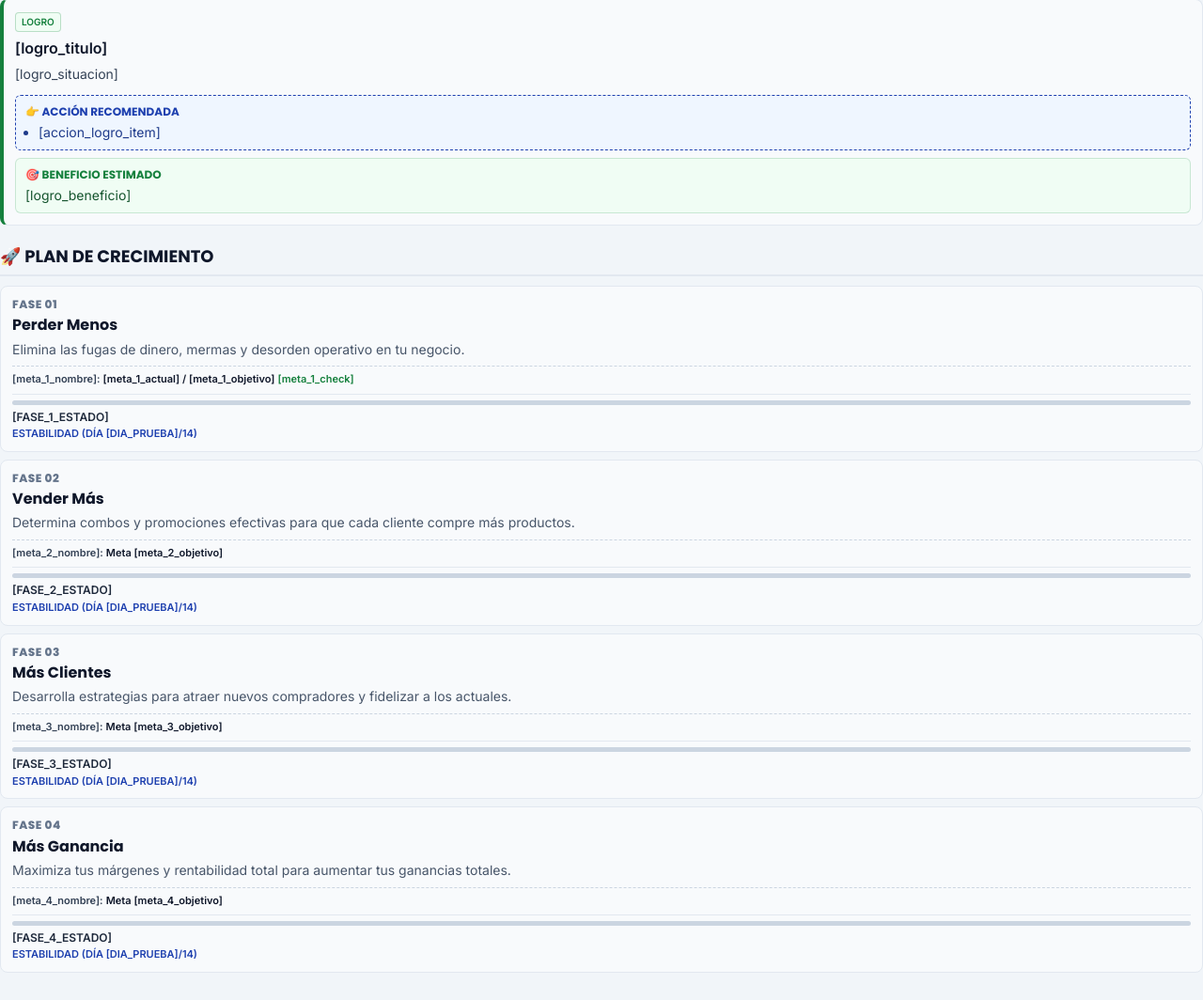
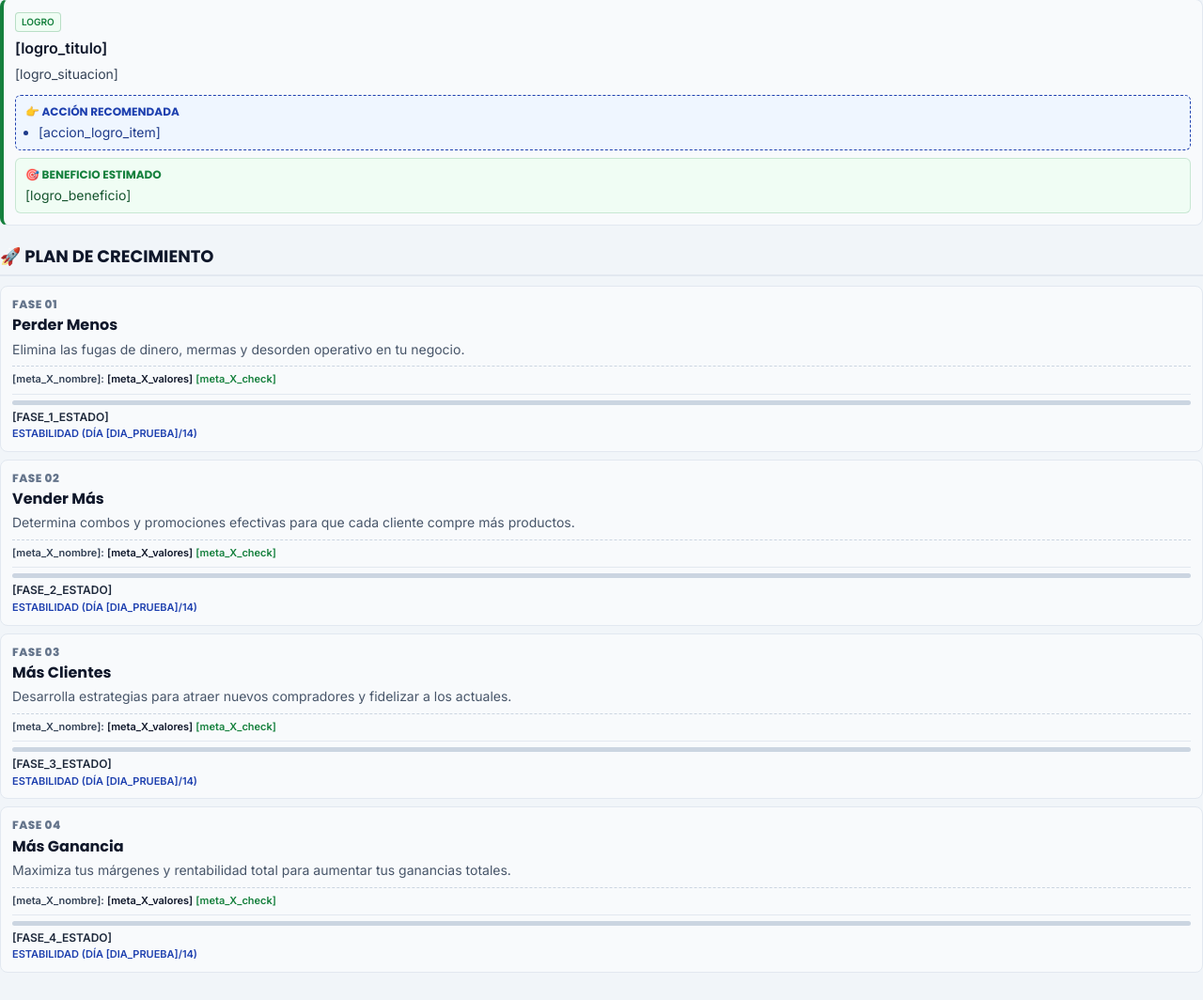
Before and after one commit to josuewriter-web/fino_v2, a Python web app: template templates/template_diario.html in a window 1280 px wide. Shown: the part 2303-3367 px from the top of the page at 94% size. Run offline with Jinja, Linux system fonts and the light colour scheme; the template is opened without the code that fills it, so the values that code supplies are empty.

Commit message:
Update template_diario.html

```diff
--- a/templates/template_diario.html
+++ b/templates/template_diario.html
@@ -530,9 +530,9 @@
                     <div class="evo-metas-box">
                         <!-- [LOOP_METAS_FASE_1_INICIO] -->
                         <div class="evo-meta-item">
-                            <span class="evo-meta-label">[meta_1_nombre]:</span>
-                            <span class="evo-meta-val">[meta_1_actual] / [meta_1_objetivo]</span>
-                            <span class="evo-meta-ok">[meta_1_check]</span>
+                            <span class="evo-meta-label">[meta_X_nombre]:</span>
+                            <span class="evo-meta-val">[meta_X_valores]</span>
+                            <span class="evo-meta-ok">[meta_X_check]</span>
                         </div>
                         <!-- [LOOP_METAS_FASE_1_FIN] -->
                     </div>
@@ -558,8 +558,9 @@
                     <div class="evo-metas-box">
                         <!-- [LOOP_METAS_FASE_2_INICIO] -->
                         <div class="evo-meta-item">
-                            <span class="evo-meta-label">[meta_2_nombre]:</span>
-                            <span class="evo-meta-val">Meta [meta_2_objetivo]</span>
+                            <span class="evo-meta-label">[meta_X_nombre]:</span>
+                            <span class="evo-meta-val">[meta_X_valores]</span>
+                            <span class="evo-meta-ok">[meta_X_check]</span>
                         </div>
                         <!-- [LOOP_METAS_FASE_2_FIN] -->
                     </div>
@@ -585,8 +586,9 @@
                     <div class="evo-metas-box">
                         <!-- [LOOP_METAS_FASE_3_INICIO] -->
                         <div class="evo-meta-item">
-                            <span class="evo-meta-label">[meta_3_nombre]:</span>
-                            <span class="evo-meta-val">Meta [meta_3_objetivo]</span>
+                            <span class="evo-meta-label">[meta_X_nombre]:</span>
+                            <span class="evo-meta-val">[meta_X_valores]</span>
+                            <span class="evo-meta-ok">[meta_X_check]</span>
                         </div>
                         <!-- [LOOP_METAS_FASE_3_FIN] -->
                     </div>
@@ -612,8 +614,9 @@
                     <div class="evo-metas-box">
                         <!-- [LOOP_METAS_FASE_4_INICIO] -->
                         <div class="evo-meta-item">
-                            <span class="evo-meta-label">[meta_4_nombre]:</span>
-                            <span class="evo-meta-val">Meta [meta_4_objetivo]</span>
+                            <span class="evo-meta-label">[meta_X_nombre]:</span>
+                            <span class="evo-meta-val">[meta_X_valores]</span>
+                            <span class="evo-meta-ok">[meta_X_check]</span>
                         </div>
                         <!-- [LOOP_METAS_FASE_4_FIN] -->
                     </div>
```
